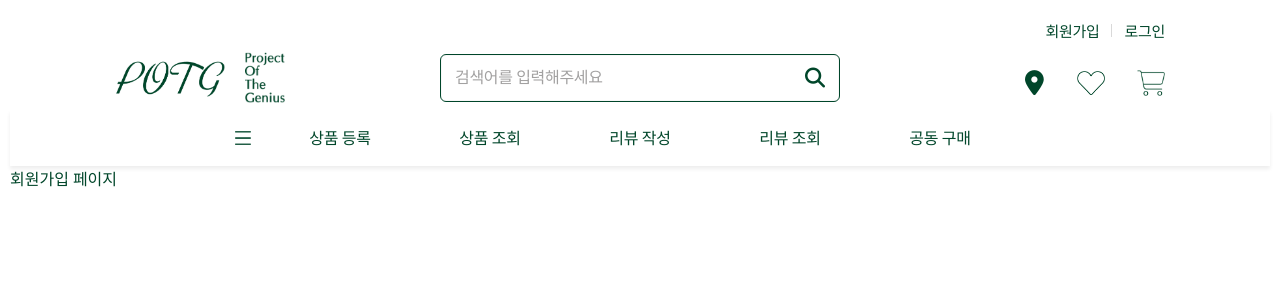
After one commit to HongYeonLee/POTG, a Flask app: page /signUp.html in a window 1280 px wide. The commit adds this page. Shown: the top 300 px of the page. Run offline with Flask 3, Linux system fonts and the light colour scheme; some libraries are stand-ins or nearby versions; some web fonts are replaced.

Commit message:
feat: 회원가입 페이지 추가

```diff
--- a/POTG/app.py
+++ b/POTG/app.py
@@ -8,26 +8,25 @@ application = Flask(__name__)
 def hello():
     return render_template("index.html")
 
+@application.route("/signUp.html")
+def view_signUp():
+    return render_template("signUp.html")
 
 @application.route("/fullproduct.html")
 def view_list():
     return render_template("fullproduct.html")
 
-
 @application.route("/review")
 def view_review():
     return render_template("review.html")
-
 
 @application.route("/registerItem.html")
 def reg_item():
     return render_template("registerItem.html")
 
-
-@application.route("/reg_reviews")
+@application.route("/review_write1.html")
 def reg_review():
-    return render_template("reg_reviews.html")
-
+    return render_template("review_write1.html")
 
 @application.route("/submit_item")
 def reg_item_submit():
--- a/POTG/static/indexStyle.css
+++ b/POTG/static/indexStyle.css
@@ -63,7 +63,7 @@ a {
     letter-spacing: -0.3px;
 }
 
-.signInAndLogIn{
+.signUpAndLogIn{
     position: absolute;
     right: 0px;
     top: 10px;
@@ -74,7 +74,7 @@ a {
     font-size: 15px;
 }
 
-.signInBtn{
+.signUpBtn{
     display: block;
     color: rgb(0, 70, 42);
     cursor: pointer;
--- a/POTG/templates/index.html
+++ b/POTG/templates/index.html
@@ -14,8 +14,8 @@
 <body>
     <div>
         <div class = "top">
-            <div class = "signInAndLogIn">
-                <a class = "signInBtn">회원가입</a>
+            <div class = "signUpAndLogIn">
+                <a href="/signUp.html" class = "signUpBtn">회원가입</a>
                 <div class = "bar"></div>
                 <a class = "logIn">로그인</a>
             </div>
@@ -59,7 +59,7 @@
                             <span class="eachNavTextBox"><a href="/fullproduct.html">상품 조회</a></span>
                         </li>
                         <li class="eachNavBox">
-                            <span class="eachNavTextBox"><a href="">리뷰 작성</a></span>
+                            <span class="eachNavTextBox"><a href="/review_write1.html">리뷰 작성</a></span>
                         </li>
                         <li class="eachNavBox">
                             <span class="eachNavTextBox"><a href="">리뷰 조회</a></span>
--- /dev/null
+++ b/POTG/templates/signUp.html
@@ -0,0 +1,5 @@
+{% extends "index.html" %}
+
+{% block section %}
+<p>회원가입 페이지</p>
+{% endblock section %}
```
